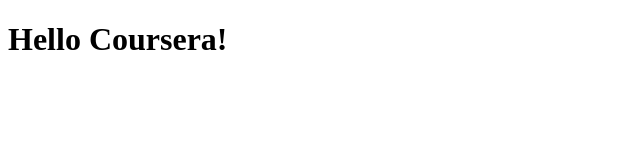
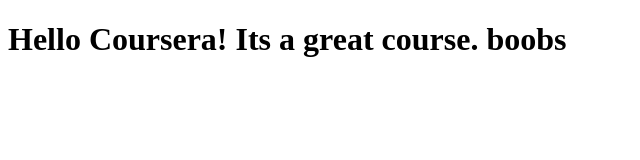
Before and after one commit to wfh2d88/coursera-test, a plain HTML site: page site/Index.Html in a window 1280 px wide. Shown: the whole page, without its empty margins (0-640 px from the left). Drawn offline with Linux system fonts and the light colour scheme.

Commit message:
Small addition to our page content.

```diff
--- a/site/Index.Html
+++ b/site/Index.Html
@@ -4,6 +4,6 @@
 	<title>Hello Coursera!</title>
 </head>
 <body>
-<h1> Hello Coursera! <h1>
+<h1> Hello Coursera! Its a great course. boobs <h1>
 </body>
 </html>
```
